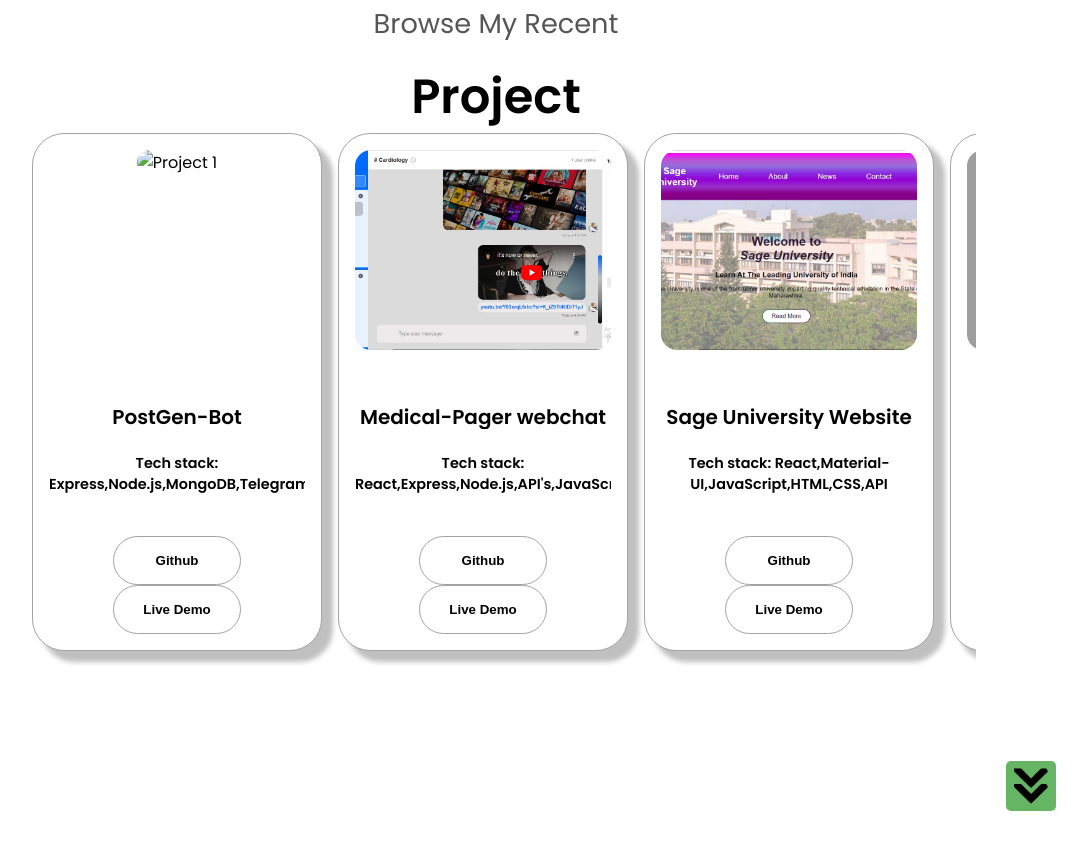
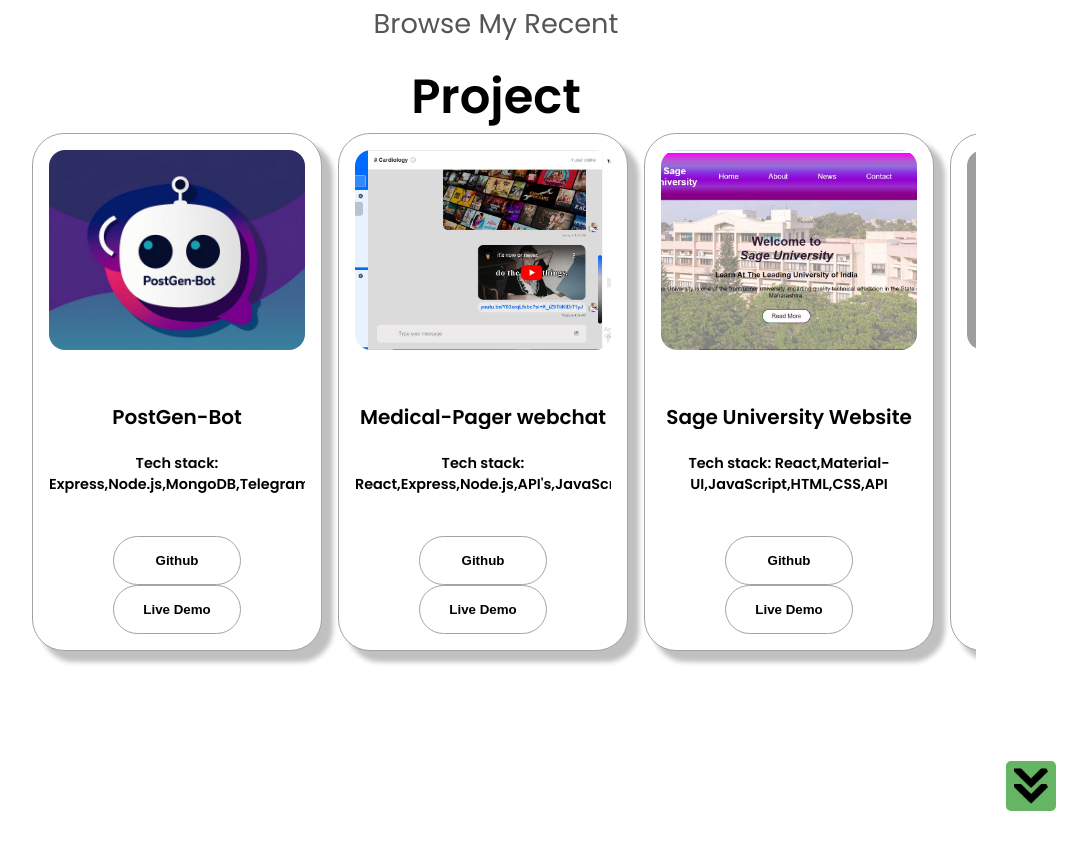
Before and after one commit to siddheshshende/personalportfolio, a plain HTML site: page index.html in a window 1280 px wide. Shown: the part 2685-3535 px from the top of the page, without its empty margins (144-1231 px from the left). Drawn offline with Linux system fonts and the light colour scheme; grey boxes are pictures that could not be loaded.

Commit message:
Updated index.html

```diff
--- a/index.html
+++ b/index.html
@@ -232,7 +232,7 @@
             <div class="project-containers snaps-inline">
    <div class="card-container">
                     <div class="p-article-container">
-                        <img src="./assests/3.png" alt="Project 1" class="project-img">
+                        <img src="assests/3.jpg" alt="Project 1" class="project-img">
                     </div>
                     <h2 class="experience-sub-title project-title"> PostGen-Bot </h2>
                     <h4 class="tech-stack">Tech stack: Express,Node.js,MongoDB,Telegram,OpenAI</h4>
```
